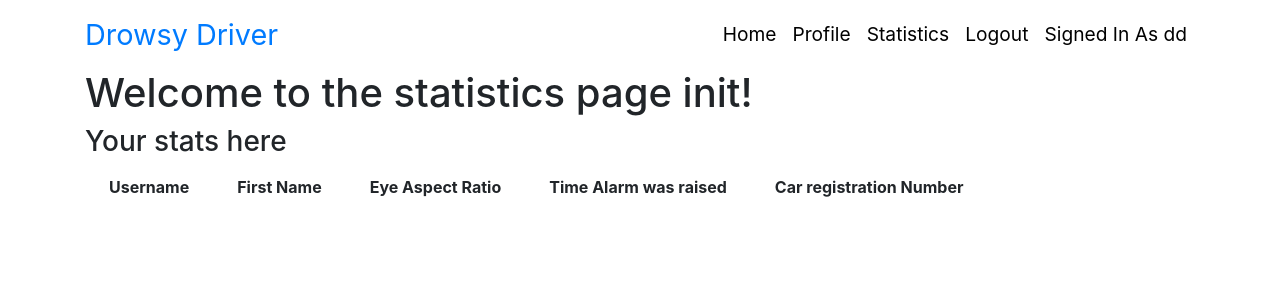
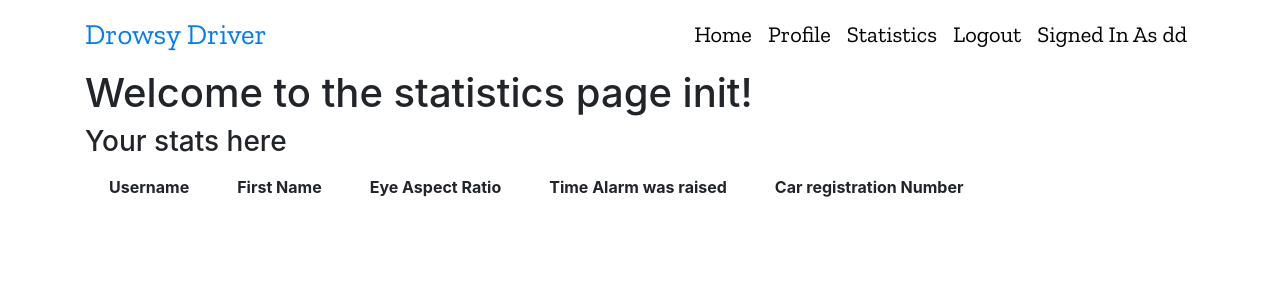
Before and after one commit to Salaton/drowsy-driver-clientside, a Django app: page /statistics/ in a window 1280 px wide. Shown: the top 300 px of the page. Run offline with Django 3.2, Linux system fonts and the light colour scheme; a user stored in the database is signed in; data that the repository does not hold is empty; style sheets or scripts are compiled from the project's sources; some libraries are stand-ins or nearby versions.

Commit message:
UI tweaks

```diff
--- a/templates/base.html
+++ b/templates/base.html
@@ -14,6 +14,9 @@
   <script type="text/javascript" src="{%static 'js/main.js'%}"/>
   <script src="https://use.fontawesome.com/4c89b247a6.js"></script>
   <link rel="stylesheet" href="https://cdnjs.cloudflare.com/ajax/libs/animate.css/3.7.2/animate.min.css">
+  <link href="https://fonts.googleapis.com/css2?family=Montserrat:ital,wght@1,500&display=swap" rel="stylesheet">
+  <link href="https://fonts.googleapis.com/css2?family=Dosis&display=swap" rel="stylesheet">
+  <link href="https://fonts.googleapis.com/css2?family=Zilla+Slab&display=swap" rel="stylesheet">
 
   <link rel="stylesheet" href="https://stackpath.bootstrapcdn.com/bootstrap/4.1.3/css/bootstrap.min.css" integrity="sha384-MCw98/SFnGE8fJT3GXwEOngsV7Zt27NXFoaoApmYm81iuXoPkFOJwJ8ERdknLPMO" crossorigin="anonymous">
 </head>
--- a/templates/home.html
+++ b/templates/home.html
@@ -4,10 +4,10 @@
 {% block title %}Home{% endblock %}
 {% load static%}
 {% block content %}
-<nav class="navbar navbar-expand-lg navbar-fixed-top" id='nav'>
+<nav class="navbar navbar-expand-lg navbar-fixed-top navbar-light" id='nav'>
   <div class="container">
   <a class="navbar-brand" href="#">Drowsy Driver</a>
-  <button class="navbar-toggler" type="button" data-toggle="collapse" data-target="#navbarNavAltMarkup" aria-controls="navbarNavAltMarkup" aria-expanded="false" aria-label="Toggle navigation">
+  <button class="navbar-toggler bg-blue-500" type="button" data-toggle="collapse" data-target="#navbarNavAltMarkup" aria-controls="navbarNavAltMarkup" aria-expanded="false" aria-label="Toggle navigation">
     <span class="navbar-toggler-icon"></span>
   </button>
   <div class="collapse navbar-collapse" id="navbarNavAltMarkup">
--- a/theme/static/css/main.css
+++ b/theme/static/css/main.css
@@ -1,5 +1,6 @@
 .navbar {
-	font-size: 1.2rem;
+	font-size: 1.4rem;
+	font-family: "Zilla Slab", serif;
 }
 
 .container {
@@ -19,6 +20,7 @@
 
 .our-section {
 	margin: 3rem 0;
+	font-family: "Zilla Slab", serif;
 }
 
 .our-section .container {
@@ -32,10 +34,15 @@
 .our-section h2 {
 	font-size: 4rem;
 	color: black;
+	/* font-family: "Montserrat", sans-serif; */
+	/* font-family: "Dosis", sans-serif; */
+	/* font-family: "Zilla Slab", serif; */
 }
 
 .our-section p {
 	margin: 1rem 0;
+	font-size: 20px;
+	/* font-family: "Zilla Slab", serif; */
 }
 /* Section 2 */
 
@@ -43,6 +50,7 @@
 	position: relative;
 	background: url("../img/dash.jpeg") no-repeat bottom center/cover;
 	height: 500px;
+	font-family: "Zilla Slab", serif;
 }
 .overlay-section-2 {
 	position: absolute;
@@ -85,6 +93,7 @@
 	padding-bottom: 3rem;
 	width: 100%;
 	height: 100%;
+	font-family: "Zilla Slab", serif;
 }
 
 .card-section .container .inner:hover {
@@ -97,6 +106,7 @@
 	background-color: rgba(0, 0, 0, 0.7);
 	color: #fff;
 	padding: 2rem 0;
+	font-family: "Zilla Slab", serif;
 }
 .section-footer .container {
 	display: grid;
```
